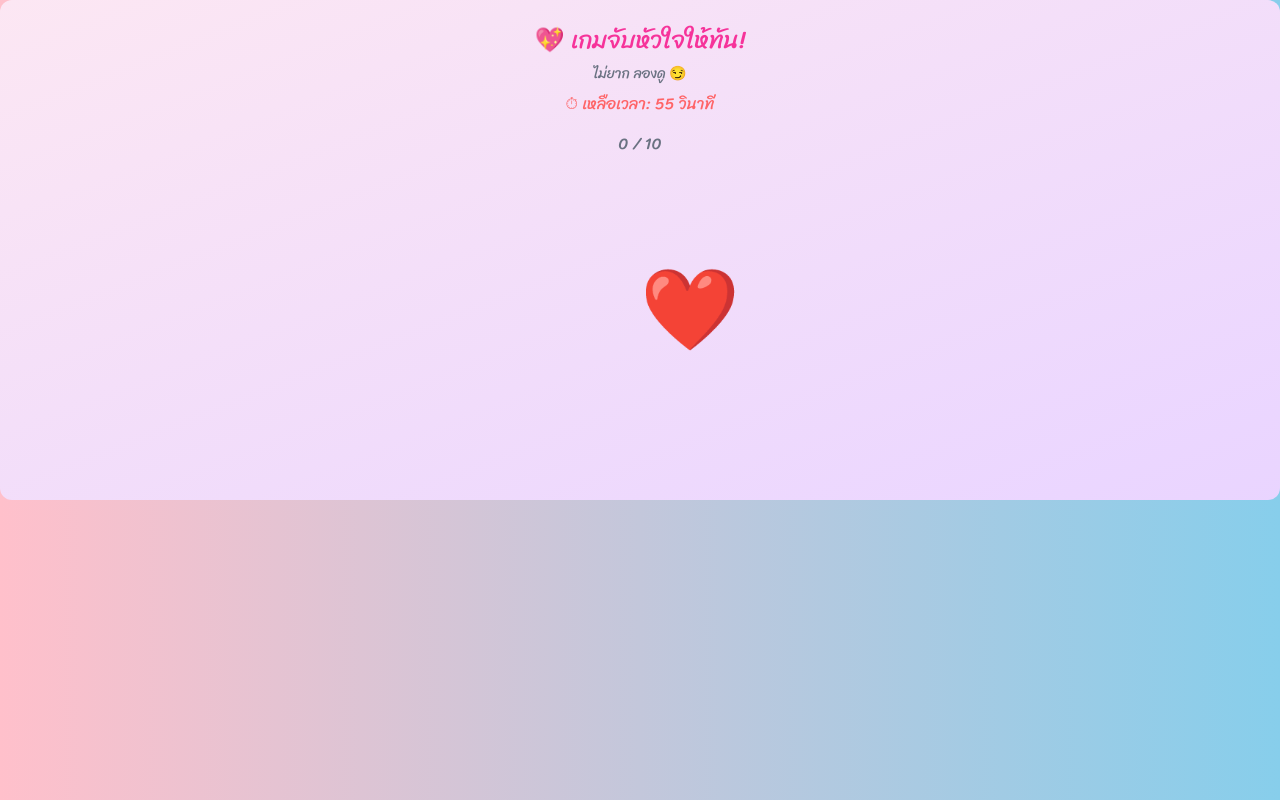
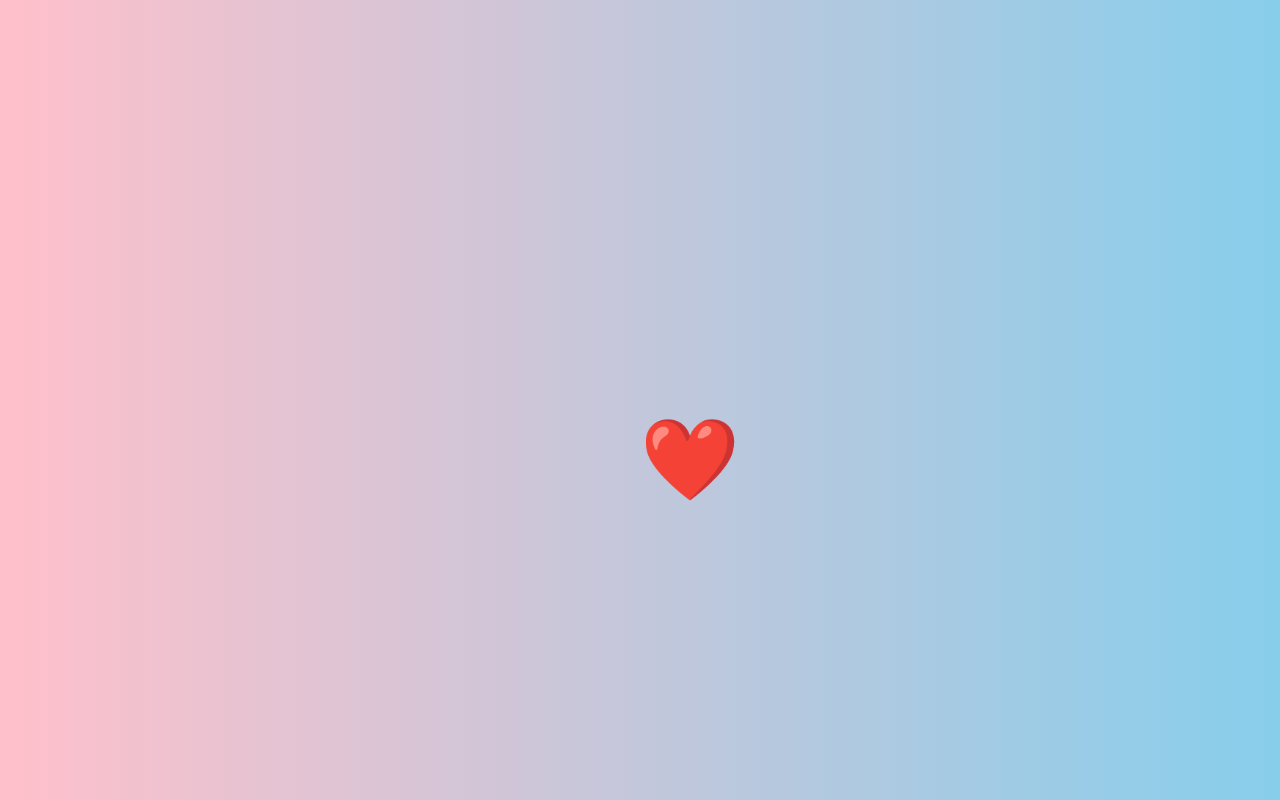
Before and after one commit to thanathorn03z/Thrn_x14, a React (Vite) app: page / in a window 1280 px wide. Shown: the top 800 px of the page. Built offline with nearby package versions, Linux system fonts and the light colour scheme.

Commit message:
fix full screen

```diff
--- a/src/App.jsx
+++ b/src/App.jsx
@@ -11,7 +11,7 @@
 
 return(
 <>
-
+<div className="w-full min-h-screen"></div>
 {/* 💖 เกมหัวใจก่อน */}
 {step === 1 && <HeartGame next={() => setStep(2)} />}
 
--- a/src/components/HeartGame.jsx
+++ b/src/components/HeartGame.jsx
@@ -87,7 +87,7 @@
 }
 
 return (
-<div className="text-center p-6 relative overflow-hidden h-[500px] bg-gradient-to-br from-pink-100 to-purple-200 rounded-xl">
+<div className="w-full min-h-screen flex flex-col items-center justify-center">
 
 <h2 className="text-2xl text-pink-500 mb-2">
 💖 เกมจับหัวใจให้ทัน!
```
